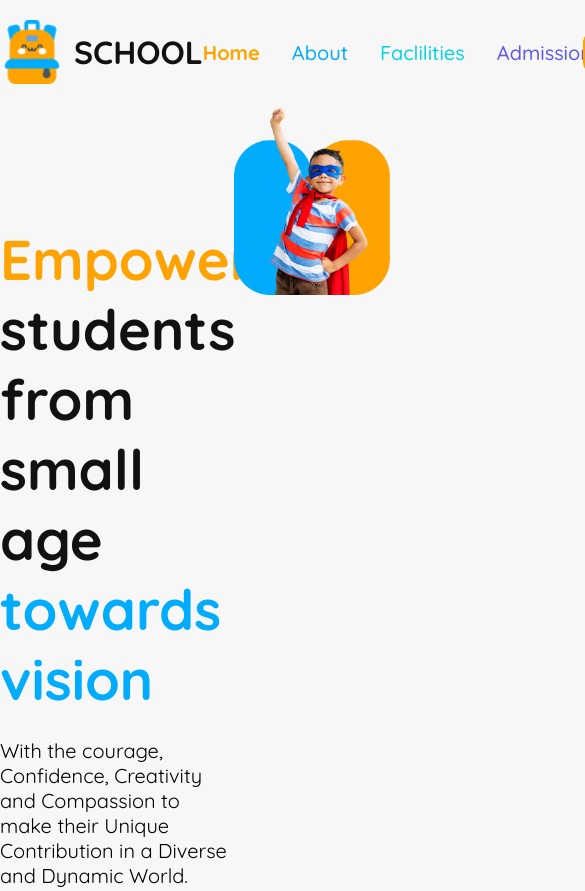
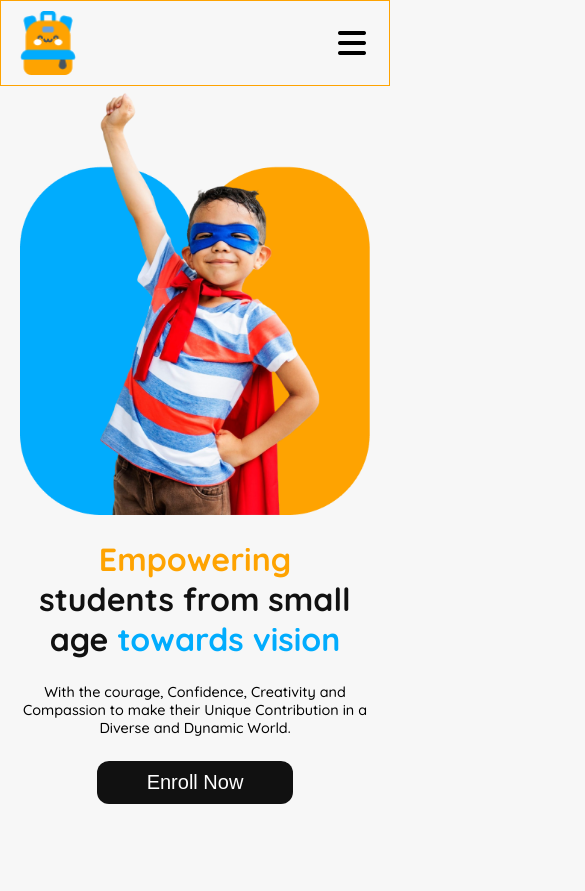
Before and after one commit to nafishfuad/assignment-02, a plain HTML site: page index.html in a window 390 px wide. Shown: the top 891 px of the page, 585 px wide, since content can reach past the window. After the commit the page ends 844 px from the top, so only its background shows below. Drawn offline with Linux system fonts and the light colour scheme.

Commit message:
Header mobile responsive done

```diff
--- a/css/style.css
+++ b/css/style.css
@@ -33,7 +33,7 @@ img {
 /* nav */
 header {
     max-width: 1160px;
-    margin: auto;
+    margin: 0 auto;
 }
 nav {
     display: flex;
@@ -93,7 +93,7 @@ nav {
     padding: 120px 0;
 }
 
-.banner-content h1 {
+.hero-title {
     font-size: 3.5rem;
     max-width: 640px;
 }
@@ -112,3 +112,47 @@ nav {
 .banner-content button {
     background-color: #111111;
 }
+#hamburger {
+    display: none;
+}
+
+/* Responsive design */
+@media screen and (max-width: 576px) {
+    .navigation,
+    .contact-btn,
+    .logo-title
+    {
+        display: none;
+    }
+    #hamburger {
+        display: block;
+        font-size: 2rem;
+        padding: 4px 8px;
+    }
+    nav {
+        padding: 10px 15px;
+        margin: 0;
+        border: 0.5px solid #FEA301;
+    }
+    .banner-container {
+        flex-direction: column-reverse;
+        margin: 0 20px;
+    }
+    .hero-title {
+        text-align: center;
+        font-size: 2rem;
+    }
+    .banner-content {
+        width: 100%;
+        padding: 20px 0;
+    }
+    .banner-content p {
+        text-align: center;
+        font-size: 0.9rem;
+        font-weight: 500;
+    }
+    .hero-btn {
+        display: flex;
+        justify-content: center;
+    }
+}
--- a/index.html
+++ b/index.html
@@ -6,13 +6,14 @@
     <title>Kids-Education</title>
     <link rel="stylesheet" href="css/style.css">
     <link rel="shortcut icon" href="assets/favicon.ico" type="image/x-icon">
+    <link rel="stylesheet" href="https://cdnjs.cloudflare.com/ajax/libs/font-awesome/6.4.2/css/all.min.css">
 </head>
 <body class="quicksand-font">
     <header>
         <nav>
             <div class="brand">
                 <img class="logo" src="assets/logo.png">
-                <h2 class="black-1">SCHOOL</h2>
+                <h2 class="black-1 logo-title">SCHOOL</h2>
             </div>
             <div class="navigation">
                 <ul>
@@ -22,18 +23,22 @@
                     <li>Admission</li>
                 </ul>
             </div>
-            <button class="btn" type="button">Contact</button>
+            <button class="btn contact-btn" type="button">Contact</button>
+            <i id="hamburger" class="fa-solid fa-bars"></i>
         </nav>
         <div class="banner-container">
             <div class="banner-content">
-                <h1 class="black-1"><span id="title-color-1">Empowering</span> <br>students from small age <span id="title-color-2">towards vision</span></h1>
+                <h1 class="black-1 hero-title"><span id="title-color-1">Empowering</span> <br>students from small age <span id="title-color-2">towards vision</span></h1>
                 <p>With the courage, Confidence, Creativity and Compassion to make their Unique Contribution in a Diverse and Dynamic World.</p>
-                <button class="btn" type="button">Enroll Now</button>
+                <div class="hero-btn">
+                    <button class="btn" type="button">Enroll Now</button>
+                </div>
+
             </div>
             <div class="hero">
                 <img src="assets/hero-kids.png" alt="Super Hero kid Picture">
             </div>
         </div>
-    </header>a
+    </header>
 </body>
 </html>
```
